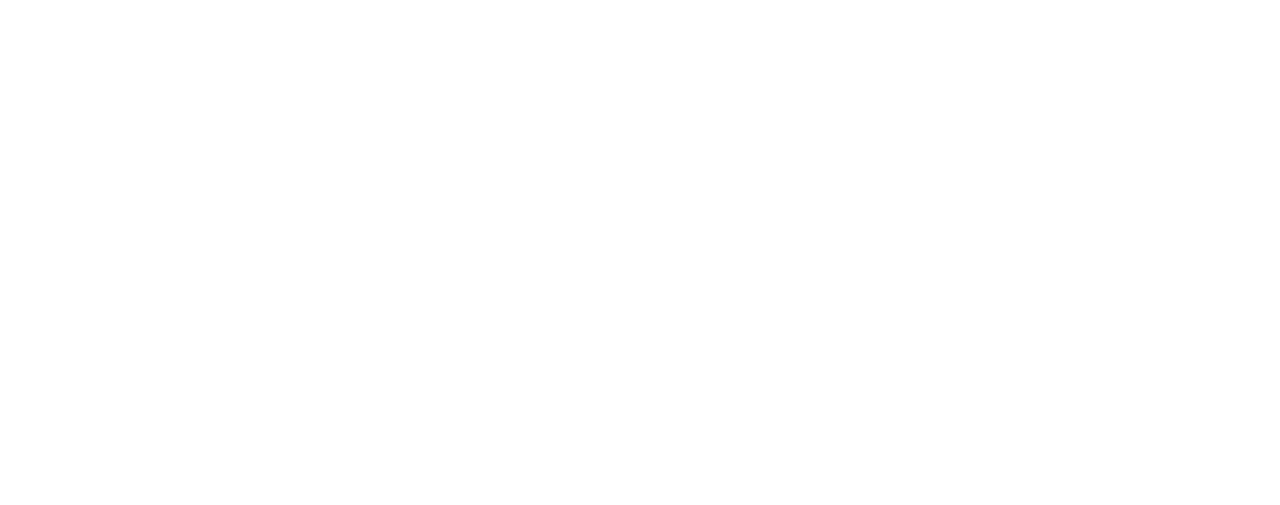
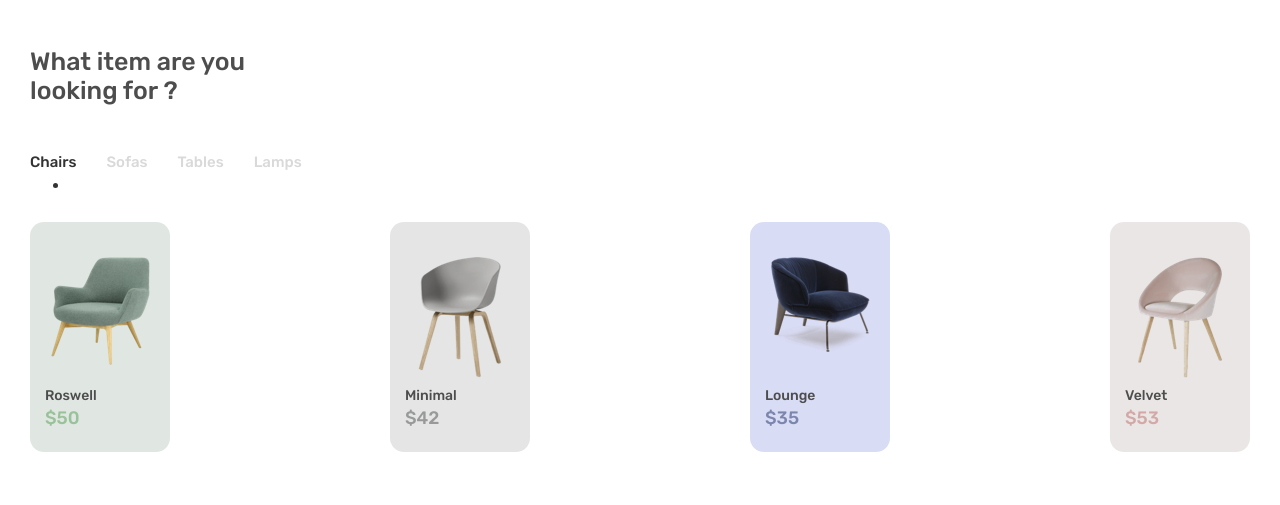
Before and after one commit to clementlgd/int-gration-gatsby, a Gatsby site: page / in a window 1280 px wide. Built offline with nearby package versions, Linux system fonts and the light colour scheme; Gatsby itself is replaced by a stand-in of ours.

Commit message:
first commit

```diff
--- a/gatsby-config.js
+++ b/gatsby-config.js
@@ -15,5 +15,6 @@ module.exports = {
     },
     `gatsby-transformer-sharp`,
     `gatsby-plugin-sharp`,
+    `gatsby-plugin-styled-components`,
   ],
 }
--- a/package.json
+++ b/package.json
@@ -5,18 +5,21 @@
   "version": "1.0",
   "author": "Thiebauld Genet <thiebauld@w3lead.com>",
   "dependencies": {
+    "babel-plugin-styled-components": "^1.10.7",
     "gatsby": "^2.21.37",
     "gatsby-image": "^2.4.4",
     "gatsby-plugin-manifest": "^2.4.5",
     "gatsby-plugin-offline": "^3.2.3",
     "gatsby-plugin-react-helmet": "^3.3.1",
     "gatsby-plugin-sharp": "^2.6.4",
+    "gatsby-plugin-styled-components": "^3.3.3",
     "gatsby-source-filesystem": "^2.3.4",
     "gatsby-transformer-sharp": "^2.5.2",
     "prop-types": "^15.7.2",
     "react": "^16.12.0",
     "react-dom": "^16.12.0",
-    "react-helmet": "^6.0.0"
+    "react-helmet": "^6.0.0",
+    "styled-components": "^5.1.1"
   },
   "devDependencies": {
     "prettier": "2.0.5"
--- /dev/null
+++ b/src/components/Navbar.js
@@ -0,0 +1,35 @@
+import React from "react"
+import styled from "styled-components"
+
+import NavbarLinks from "./NavbarLinks"
+
+const Navigation = styled.nav`
+  height: 10vh;
+  display: flex;
+  background-color: #fff;
+  position: relative;
+  justify-content: space-between;
+  margin: 0 auto;
+  z-index: 2;
+  align-self: center;
+`;
+
+const Navbox = styled.div`
+  display: flex;
+  height: 100%;
+  justify-content: flex-end;
+  align-items: center;
+`;
+
+
+const Navbar = () => {
+  return (
+    <Navigation>
+      <Navbox>
+        <NavbarLinks />
+      </Navbox>
+    </Navigation>
+  )
+}
+
+  export default Navbar
--- /dev/null
+++ b/src/components/NavbarLinks.js
@@ -0,0 +1,87 @@
+import React, { Component } from "react"
+import styled from "styled-components"
+import { Link } from "gatsby"
+
+const NavItem = styled(Link)`
+  text-decoration: none;
+  color: #d9d9d9;
+  display: inline-block;
+  white-space: nowrap;
+  margin: 0 15px;
+  transition: all 200ms ease-in;
+  position: relative;
+	font-size: 15px;
+  font-family: 'Rubik', sans-serif;
+  font-weight: 500;
+
+	&:first-child{
+		margin: 0 15px 0 0;
+	}
+
+  :after {
+    position: absolute;
+    top: 30px;
+    left: 50%;
+    right: 0;
+    width: 0%;
+    content: ".";
+    color: transparent;
+    background: #333333;
+    height: 5px;
+		border-radius: 20px;
+  }
+
+  &.active {
+    color: #333333;
+    ::after {
+      width: 5px;
+    }
+  }
+`
+
+class NavbarLinks extends Component {
+  state={
+    currentItem: 0,
+  }
+
+  handleClick = (index) => {
+    this.setState({ currentItem: index });
+  }
+
+  render() {
+    return (
+      <>
+        <NavItem
+        to="/"
+        className={this.state.currentItem === 0 ? 'active' : ''}
+        onClick={(e) => this.handleClick(0)}
+        >
+          Chairs
+        </NavItem>
+        <NavItem
+        to="/"
+        className={this.state.currentItem === 1 ? 'active' : ''}
+        onClick={(e) => this.handleClick(1)}
+        >
+          Sofas
+        </NavItem>
+        <NavItem
+        to="/"
+        className={this.state.currentItem === 2 ? 'active' : ''}
+        onClick={(e) => this.handleClick(2)}
+        >
+          Tables
+        </NavItem>
+        <NavItem
+        to="/"
+        className={this.state.currentItem === 3 ? 'active' : ''}
+        onClick={(e) => this.handleClick(3)}
+        >
+          Lamps
+        </NavItem>
+      </>
+    )
+  }
+}
+
+export default NavbarLinks
--- /dev/null
+++ b/src/components/ProductCard.js
@@ -0,0 +1,73 @@
+import React from "react"
+import styled from "styled-components"
+import { Link } from "gatsby"
+
+const Container = styled.div`
+  height: 230px;
+  width: 140px;
+  display: flex;
+  flex-direction: column;
+  justify-content: center;
+  align-items: center;
+  background-color: ${props => props.bgColor || "palevioletred"};
+  border-radius: 14px;
+  margin-bottom: 20px;
+`;
+
+const Title = styled.p`
+  font-size: 14px;
+	color: #4d4d4d;
+  font-weight: bold;
+  margin: 0 0 3px 15px;
+  font-family: 'Rubik', sans-serif;
+  font-weight: 500;
+`;
+
+const Price = styled.p`
+  font-size: 18px;
+	color: ${props => props.priceColor || "palevioletred"};
+  font-weight: 600;
+  margin: 0 0 0 15px;
+  font-family: 'Rubik', sans-serif;
+  font-weight: 500;
+`;
+
+const ImageContainer = styled.div`
+  flex: 2;
+  margin-top: 35px;
+`;
+
+const InfoContainer = styled.div`
+  width: 100%;
+  display: flex;
+  flex-direction: column;
+  justify-content: flex-start;
+  flex: 1;
+`;
+
+const Image = styled.img`
+  width: 100%;
+`;
+
+const StyledLink = styled(Link)`
+  text-decoration: none;
+`;
+
+const ProductCard = ({ bgColor, title, price, priceColor, imgPath }) => {
+
+  return (
+    <StyledLink to="singleProduct">
+      <Container bgColor={bgColor}>
+        <ImageContainer>
+          <Image src={imgPath} />
+        </ImageContainer>
+        <InfoContainer>
+          <Title>{title}</Title>
+          <Price priceColor={priceColor}>{price}</Price>
+        </InfoContainer>
+      </Container>
+    </StyledLink>
+  )
+}
+
+export default ProductCard
--- /dev/null
+++ b/src/components/ProductsList.js
@@ -0,0 +1,56 @@
+import React from "react"
+import styled from "styled-components"
+
+import ProductCard from './ProductCard'
+import roswell from "../images/roswell.png"
+import minimal from "../images/minimal.png"
+import lounge from "../images/lounge.png"
+import velvet from "../images/velvet.png"
+
+const Container = styled.div`
+  height: 100%;
+  display: flex;
+  flex-wrap: wrap;
+  background-color: #fff;
+  justify-content: space-between;
+  margin: 20px 0 0 0;
+  z-index: 2;
+  align-self: center;
+`;
+
+const ProductList = () => {
+  return (
+    <Container>
+      <ProductCard
+        bgColor="#E0E6E2"
+        title="Roswell"
+        price="$50"
+        priceColor="#9AC29A"
+        imgPath={roswell}
+      />
+      <ProductCard
+        bgColor="#E5E5E5"
+        title="Minimal"
+        price="$42"
+        priceColor="#989999"
+        imgPath={minimal}
+      />
+      <ProductCard
+        bgColor="#D9DCF5"
+        title="Lounge"
+        price="$35"
+        priceColor="#7B86AD"
+        imgPath={lounge}
+      />
+      <ProductCard
+        bgColor="#EAE6E5"
+        title="Velvet"
+        price="$53"
+        priceColor="#D2A9A7"
+        imgPath={velvet}
+        />
+    </Container>
+  )
+}
+
+  export default ProductList
--- a/src/components/layout.css
+++ b/src/components/layout.css
@@ -0,0 +1,4 @@
+html, body {
+    margin: 0;
+    padding: 0;
+}
--- a/src/components/layout.js
+++ b/src/components/layout.js
@@ -1,11 +1,21 @@
 import React from "react"
+import styled from "styled-components"
 import PropTypes from "prop-types"
 import "./layout.css"
+
+const Container = styled.div`
+  width: 100vw;
+  overflow: hidden;
+  margin: 0;
+  padding: 0;
+`;
 
 const Layout = ({ children }) => {
   return (
     <>
-      {children}
+      <Container>
+        {children}
+      </Container>
     </>
   )
 }
--- /dev/null
+++ b/src/css/main.css
@@ -0,0 +1 @@
+@import url("https://fonts.googleapis.com/css2?family=Rubik:wght@300;400;500;700&display=swap");
--- a/src/pages/index.js
+++ b/src/pages/index.js
@@ -1,10 +1,31 @@
 import React from "react"
+import styled from "styled-components"
 import Layout from "../components/layout"
 
+import "../css/main.css"
+import Navbar from '../components/Navbar'
+import ProductList from '../components/ProductsList'
+
+const Container = styled.div`
+	padding: 30px 30px;
+`;
+
+const Title = styled.h1`
+	font-size: 25px;
+	color: #4d4d4d;
+	max-width: 220px;
+	font-family: 'Rubik', sans-serif;
+	font-weight: 500;
+`;
+
 const IndexPage = () => (
-    <Layout>
-
-    </Layout>
+	<Layout>
+		<Container>
+			<Title>What item are you looking for ?</Title>
+			<Navbar />
+			<ProductList />
+		</Container>
+	</Layout>
 )
 
 export default IndexPage
```
Also changed, not shown: src/components/AddToCartButton.js (added, +40 -0 lines), src/components/ProductColorSelector.js (added, +80 -0 lines), src/components/ProductCounter.js (added, +57 -0 lines), src/components/ProductDetail.js (added, +121 -0 lines), src/components/backButton.js (added, +33 -0 lines), src/pages/singleProduct.js (added, +13 -0 lines), src/images/arrow-left.svg (added), src/images/shopping-bag.svg (added), 1 other file.
